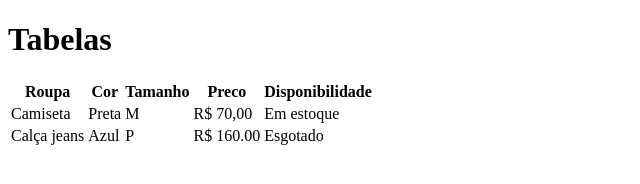
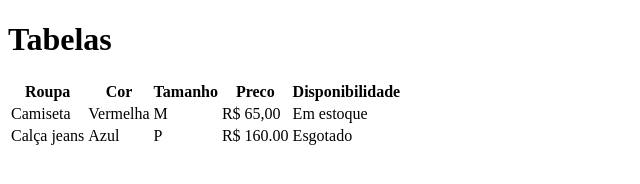
Before and after one commit to Dantty1j/Aula-Tabela, a plain HTML site: page Index.html in a window 1280 px wide. Shown: the whole page, without its empty margins (0-640 px from the left). Drawn offline with Linux system fonts and the light colour scheme.

Commit message:
redução de preço da camisa

```diff
--- a/Index.html
+++ b/Index.html
@@ -18,9 +18,9 @@
         </tr>
         <tr>
             <td>Camiseta</td>
-            <td>Preta</td>
+            <td>Vermelha</td>
             <td>M</td>
-            <td>R$ 70,00</td>
+            <td>R$ 65,00</td>
             <td>Em estoque</td>
         </tr>
         <tr>
```
